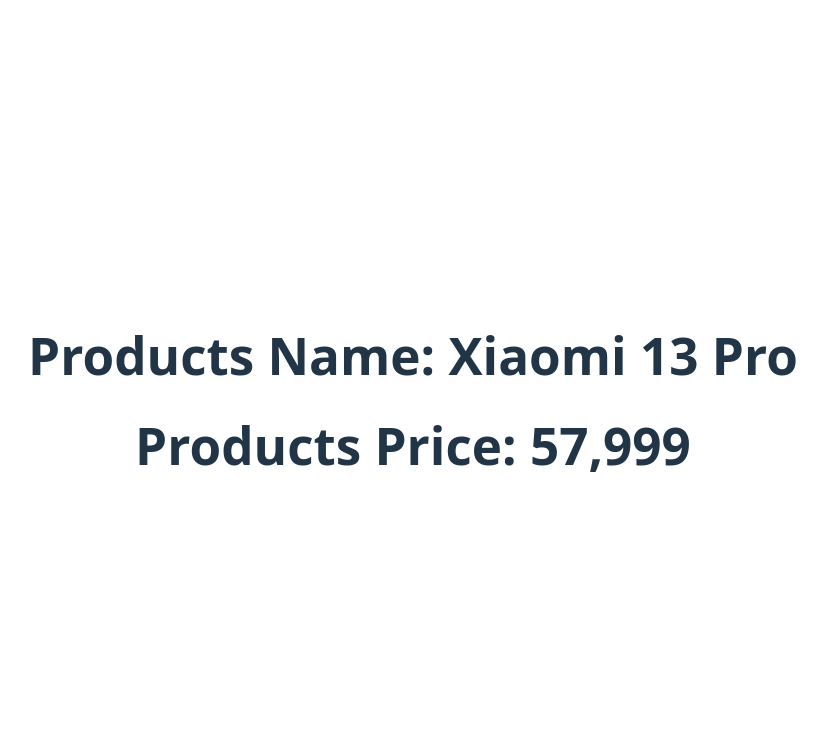
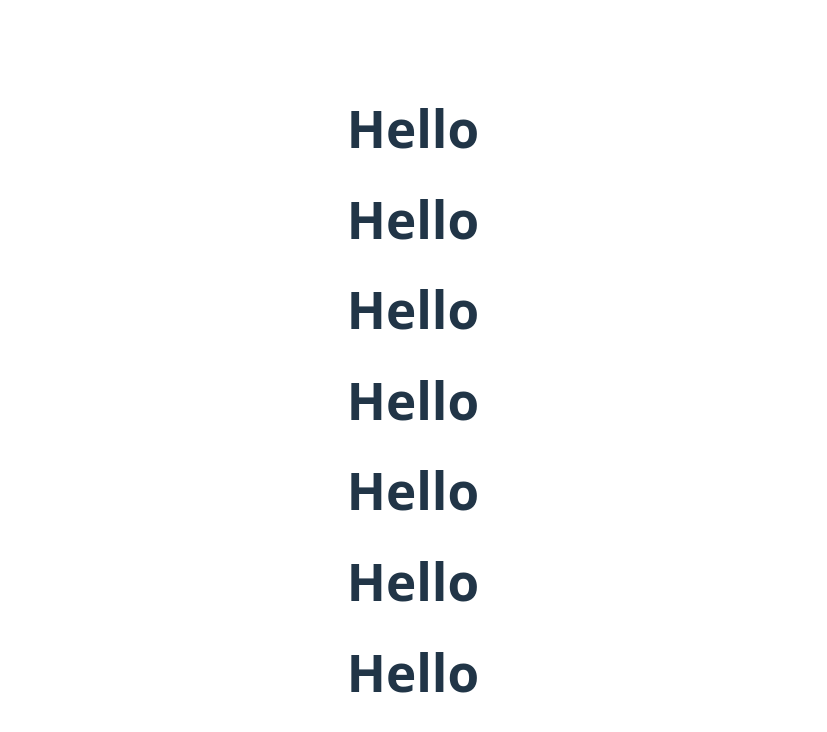
Before and after one commit to tanjirhc/understand-react, a React (Vite) app: page / in a window 1280 px wide. Shown: the top 732 px of the page, without its empty margins (227-1054 px from the left). Built offline with nearby package versions, Linux system fonts and the light colour scheme.

Commit message:
products mapping

```diff
--- a/src/App.jsx
+++ b/src/App.jsx
@@ -16,9 +16,9 @@
 
   return (
     <div>
-      <Products
-        products = {products}
-      />
+      {
+        products.map(product => <h1>Hello</h1>)
+      }
     </div>
   )
 }
```
